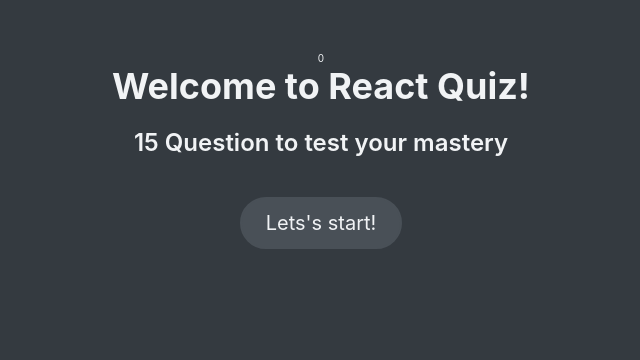
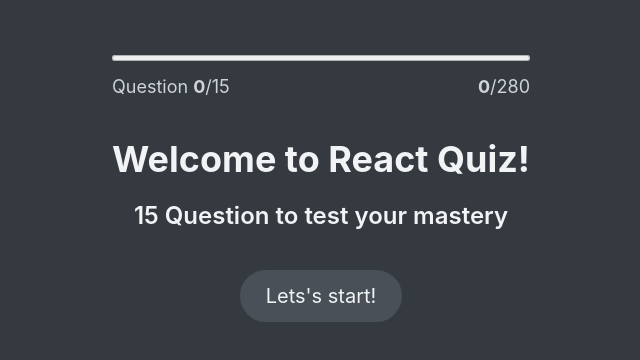
Before and after one commit to som-ray/quiz-app-lern-useReducer-, a React (Vite) app: page / in a window 1280 px wide. Shown: the top 360 px of the page, without its empty margins (319-959 px from the left). Built offline with nearby package versions, Linux system fonts and the light colour scheme; data requests are answered from the project's data file; a web font is replaced by a local one.

Commit message:
Updating progress bar

```diff
--- a/src/App.jsx
+++ b/src/App.jsx
@@ -9,6 +9,7 @@
 import Error from "./components/Error";
 import Question from "./components/Question";
 import StartScreen from "./components/StartScreen";
+import Progress from "./components/Progress";
 
 const INITIAL_STATE = {
   questions: [],
@@ -40,8 +41,9 @@
       };
 
     case "newIndex":
-      const question = state.questions.at(action.payload);
-
+      const question = state.questions[(action.payload)];
+      console.log("Points:", state.points)
+      console.log("question:", question)
       return {
         ...state,
         answer: action.payload,
@@ -55,7 +57,7 @@
       return {
         ...state,
         index: state.index + 1,
-        answer:null ,
+        answer: null,
       };
 
     default:
@@ -70,6 +72,8 @@
   );
 
   const numQuestion = questions.length;
+  const totalpoints = questions.reduce((prev, curr) => prev + curr.points, 0)
+
   useEffect(() => {
     fetch("http://localhost:9000/questions")
       .then((res) => res.json())
@@ -84,8 +88,9 @@
   return (
     <div className="app">
       {/* <Header /> */}
-      {points}
+
       <Main className="main">
+        <Progress numQuestion={numQuestion} totalpoints={totalpoints} index={index} answer={answer} points={points} />
         {status === "loading" && <Loder />}
         {status === "error" && <Error />}
         {status === "ready" && (
@@ -98,7 +103,7 @@
             dispatch={dispatch}
           />
         )}
-        <NextButton dispatch={dispatch} answer={answer}/>
+        <NextButton dispatch={dispatch} answer={answer} />
       </Main>
 
     </div>
@@ -106,9 +111,9 @@
 }
 
 
-function NextButton({dispatch, answer}){
-  if(!answer) return null;
-  return <button onClick={()=> dispatch({type:"nextQuestion"})} className="btn btn-ui">
+function NextButton({ dispatch, answer }) {
+  if (!answer) return null;
+  return <button onClick={() => dispatch({ type: "nextQuestion" })} className="btn btn-ui">
     Next
   </button>
 }
--- /dev/null
+++ b/src/components/Progress.jsx
@@ -0,0 +1,14 @@
+import React from 'react'
+
+export default function Progress({ index, numQuestion, points, totalpoints, answer }) {
+
+
+    console.log(points)
+    return (
+        <header className='progress'>
+            <progress max={totalpoints} value={index + Number(answer)}></progress>
+            <p>Question <strong>{index}</strong>/{numQuestion}</p>
+            <p> <strong>{points}</strong>/{totalpoints}</p>
+        </header>
+    )
+}
```
Also changed, not shown: src/components/Question.jsx (+6 -7 lines).
